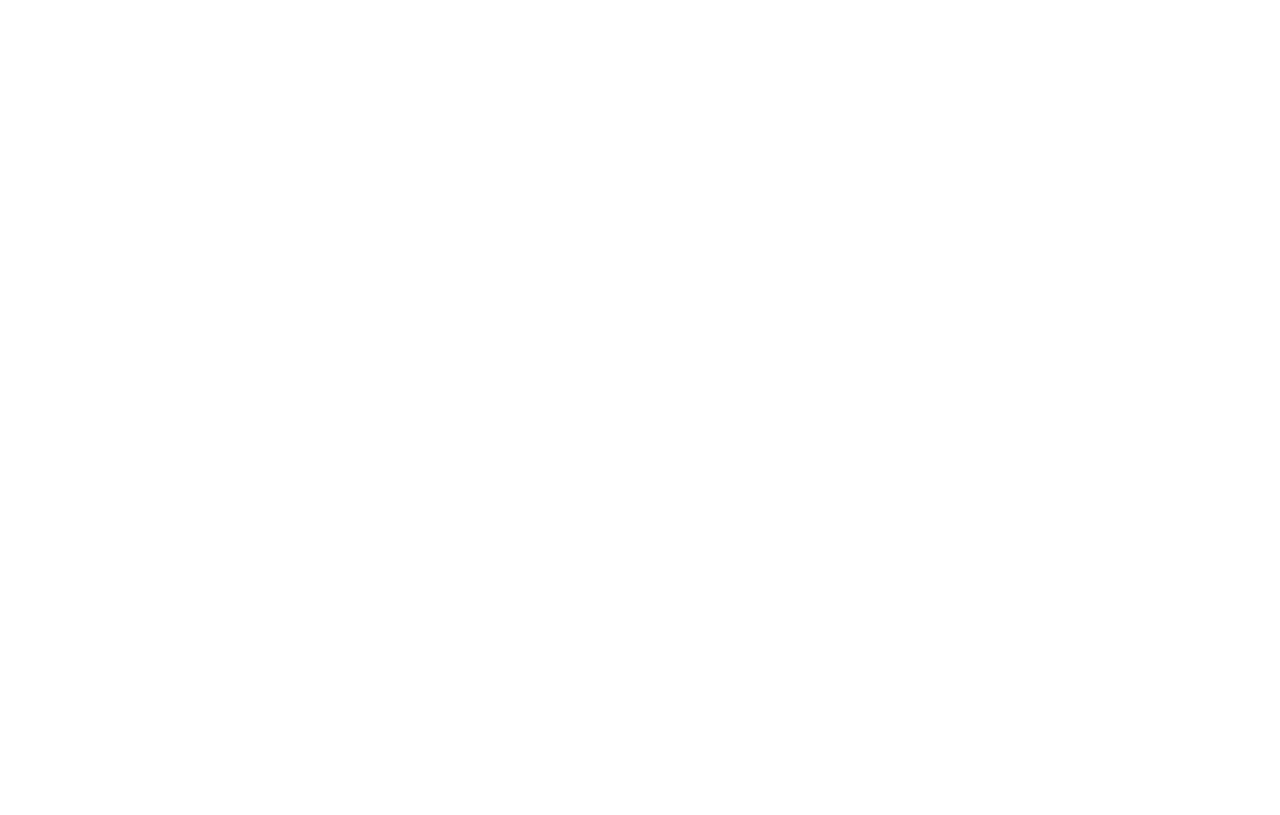
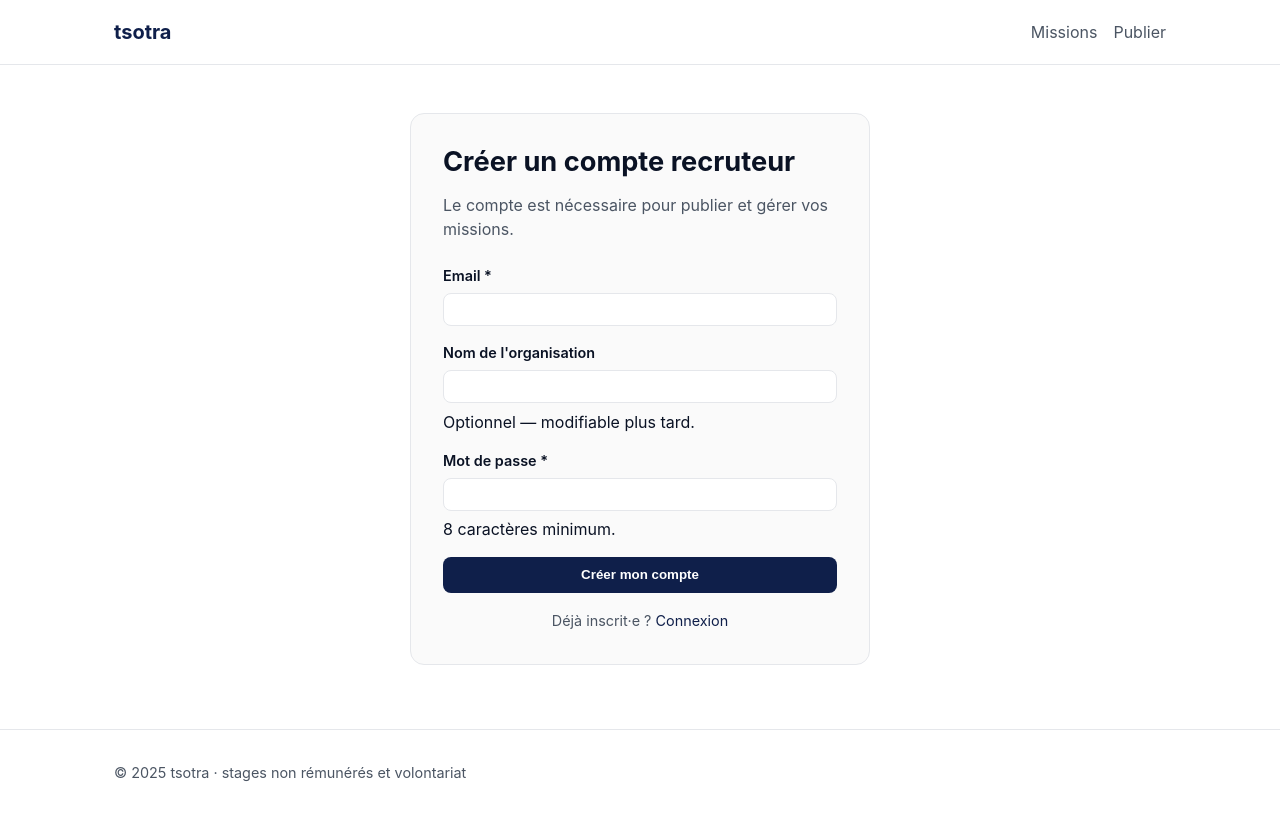
Before and after one commit to nomena-sombiniaina-alfa/tsotra, a React (Vite) app in the folder frontend/: page /register in a window 1280 px wide. Before the commit this address had no page. Built offline with nearby package versions, Linux system fonts and the light colour scheme.

Commit message:
Auth pages: recruiter login + register with JWT persisted in localStorage

```diff
--- a/frontend/src/App.jsx
+++ b/frontend/src/App.jsx
@@ -3,6 +3,8 @@
 import Home from './pages/Home.jsx'
 import Offers from './pages/Offers.jsx'
 import OfferDetail from './pages/OfferDetail.jsx'
+import Login from './pages/Login.jsx'
+import Register from './pages/Register.jsx'
 
 export default function App() {
   return (
@@ -12,6 +14,8 @@
           <Route path="/" element={<Home />} />
           <Route path="/offers" element={<Offers />} />
           <Route path="/offers/:id" element={<OfferDetail />} />
+          <Route path="/login" element={<Login />} />
+          <Route path="/register" element={<Register />} />
         </Route>
       </Routes>
     </BrowserRouter>
--- a/frontend/src/index.css
+++ b/frontend/src/index.css
@@ -99,3 +99,9 @@
 .alert { padding: 0.8em 1em; border-radius: 8px; margin-bottom: 1em; }
 .alert-success { background: #d8f2e6; color: #0f7a4f; }
 .alert-error   { background: #fde2dc; color: #b3121f; }
+
+.auth-card { max-width: 460px; margin: 3rem auto; padding: 2em; background: #fafafa; border: 1px solid var(--border); border-radius: 14px; }
+.auth-card h1 { font-size: 1.7rem; margin-bottom: 0.3em; }
+.auth-card .sub { color: var(--muted); margin-bottom: 1.5em; }
+.auth-card .switch { margin-top: 1.2em; font-size: 0.9rem; color: var(--muted); text-align: center; }
+.btn-block { width: 100%; justify-content: center; }
--- /dev/null
+++ b/frontend/src/pages/Login.jsx
@@ -0,0 +1,63 @@
+import { useState } from 'react'
+import { Link, useNavigate } from 'react-router-dom'
+import { api, auth, flatErrors } from '../api.js'
+
+export default function Login() {
+  const navigate = useNavigate()
+  const [form, setForm] = useState({ email: '', password: '' })
+  const [errors, setErrors] = useState([])
+  const [submitting, setSubmitting] = useState(false)
+
+  async function submit(e) {
+    e.preventDefault()
+    setSubmitting(true)
+    setErrors([])
+    try {
+      const r = await api.login(form)
+      auth.set({ access: r.data.access, refresh: r.data.refresh })
+      const me = await api.me()
+      auth.set({ user: me.data })
+      navigate('/dashboard')
+    } catch (err) {
+      setErrors(flatErrors(err))
+    } finally {
+      setSubmitting(false)
+    }
+  }
+
+  return (
+    <div className="container">
+      <div className="auth-card">
+        <h1>Connexion recruteur</h1>
+        <p className="sub">
+          L'espace candidat ne nécessite pas de compte — il suffit de postuler depuis l'offre.
+        </p>
+
+        {errors.length > 0 && (
+          <div className="alert alert-error">{errors.map((e, i) => <div key={i}>{e}</div>)}</div>
+        )}
+
+        <form onSubmit={submit}>
+          <div className="field">
+            <label>Email</label>
+            <input type="email" required autoComplete="email" value={form.email}
+              onChange={e => setForm(f => ({ ...f, email: e.target.value }))} />
+          </div>
+          <div className="field">
+            <label>Mot de passe</label>
+            <input type="password" required autoComplete="current-password" value={form.password}
+              onChange={e => setForm(f => ({ ...f, password: e.target.value }))} />
+          </div>
+          <button className="btn btn-primary btn-block" disabled={submitting}>
+            {submitting ? 'Connexion…' : 'Se connecter'}
+          </button>
+        </form>
+
+        <div className="switch">
+          Pas encore de compte ? <Link to="/publish">Publiez votre première mission</Link>
+          {' '}— le compte se crée pendant la publication.
+        </div>
+      </div>
+    </div>
+  )
+}
--- /dev/null
+++ b/frontend/src/pages/Register.jsx
@@ -0,0 +1,70 @@
+import { useState } from 'react'
+import { Link, useNavigate, useSearchParams } from 'react-router-dom'
+import { api, auth, flatErrors } from '../api.js'
+
+export default function Register() {
+  const navigate = useNavigate()
+  const [params] = useSearchParams()
+  const next = params.get('next') || '/dashboard'
+
+  const [form, setForm] = useState({
+    email: '', password: '', organization_name: '',
+  })
+  const [errors, setErrors] = useState([])
+  const [submitting, setSubmitting] = useState(false)
+
+  async function submit(e) {
+    e.preventDefault()
+    setSubmitting(true)
+    setErrors([])
+    try {
+      const r = await api.register(form)
+      auth.set({ access: r.data.access, refresh: r.data.refresh, user: r.data.user })
+      navigate(next)
+    } catch (err) {
+      setErrors(flatErrors(err))
+    } finally {
+      setSubmitting(false)
+    }
+  }
+
+  return (
+    <div className="container">
+      <div className="auth-card">
+        <h1>Créer un compte recruteur</h1>
+        <p className="sub">Le compte est nécessaire pour publier et gérer vos missions.</p>
+
+        {errors.length > 0 && (
+          <div className="alert alert-error">{errors.map((e, i) => <div key={i}>{e}</div>)}</div>
+        )}
+
+        <form onSubmit={submit}>
+          <div className="field">
+            <label>Email *</label>
+            <input type="email" required autoComplete="email" value={form.email}
+              onChange={e => setForm(f => ({ ...f, email: e.target.value }))} />
+          </div>
+          <div className="field">
+            <label>Nom de l'organisation</label>
+            <input type="text" autoComplete="organization" value={form.organization_name}
+              onChange={e => setForm(f => ({ ...f, organization_name: e.target.value }))} />
+            <span className="hint">Optionnel — modifiable plus tard.</span>
+          </div>
+          <div className="field">
+            <label>Mot de passe *</label>
+            <input type="password" required minLength={8} autoComplete="new-password" value={form.password}
+              onChange={e => setForm(f => ({ ...f, password: e.target.value }))} />
+            <span className="hint">8 caractères minimum.</span>
+          </div>
+          <button className="btn btn-primary btn-block" disabled={submitting}>
+            {submitting ? 'Création…' : 'Créer mon compte'}
+          </button>
+        </form>
+
+        <div className="switch">
+          Déjà inscrit·e ? <Link to="/login">Connexion</Link>
+        </div>
+      </div>
+    </div>
+  )
+}
```
